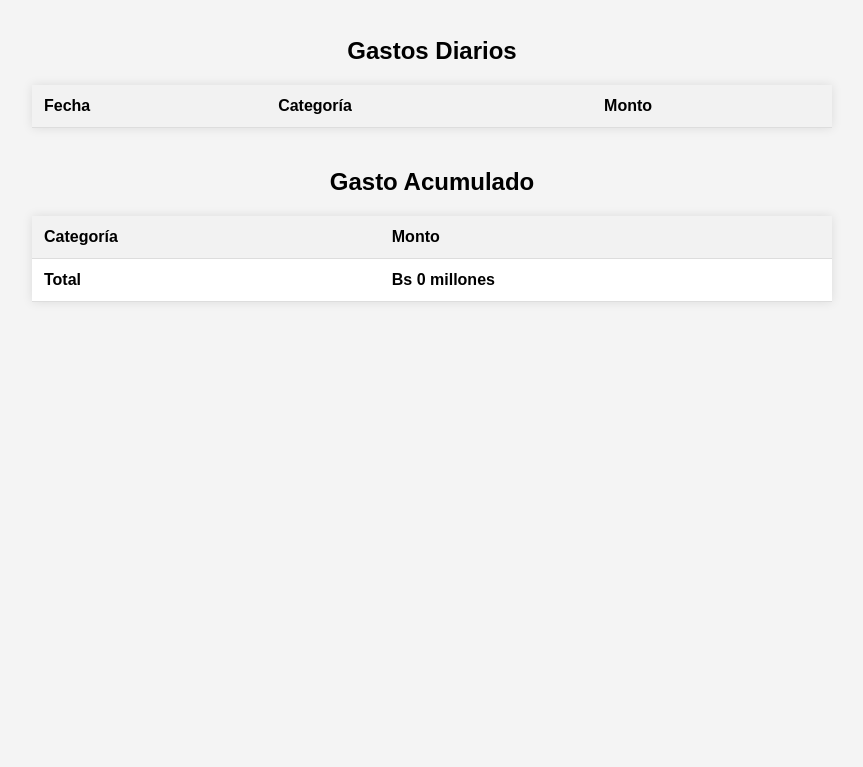
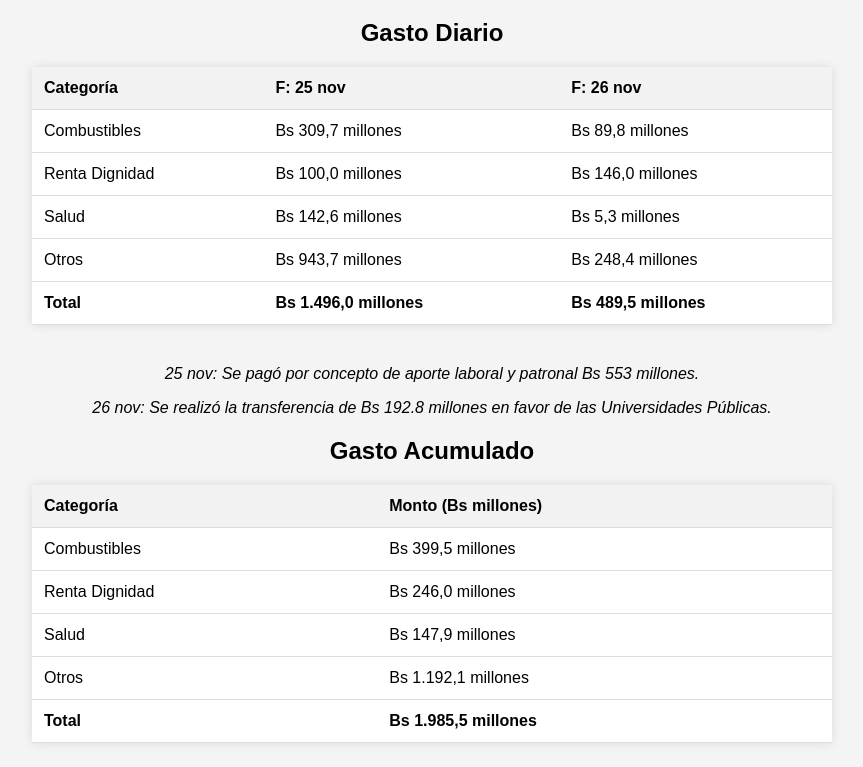
Before and after one commit to HMA-maker/PagosDiariosBolivia, a plain HTML site: page index.html in a window 1280 px wide. Shown: the part 101-868 px from the top of the page, without its empty margins (208-1071 px from the left). Before the commit the page ends 800 px from the top, so only its background shows below. Drawn offline with Linux system fonts and the light colour scheme.

Commit message:
Refactor daily expense table and update styles

```diff
--- a/index.html
+++ b/index.html
@@ -11,17 +11,13 @@
             padding: 20px;
             background-color: #f4f4f4;
         }
-        h1 {
+        h1, h2 {
             text-align: center;
-        }
-        h2 {
-            text-align: center;
-            margin-top: 40px;
         }
         table {
             width: 100%;
             max-width: 800px;
-            margin: 0 auto 20px auto;
+            margin: 0 auto 40px auto;
             border-collapse: collapse;
             background-color: #fff;
             box-shadow: 0 0 10px rgba(0, 0, 0, 0.1);
@@ -47,30 +43,32 @@
 <body>
     <h1>Contador de Pagos Públicos</h1>
 
-    <h2>Gastos Diarios</h2>
-    <table id="tabla-diarios">
+    <h2>Gasto Diario</h2>
+    <table id="tabla-diario">
         <thead>
             <tr>
-                <th>Fecha</th>
                 <th>Categoría</th>
-                <th>Monto</th>
+                <!-- Columnas de fechas se agregarán dinámicamente -->
             </tr>
         </thead>
         <tbody>
-            <!-- Filas se agregarán dinámicamente -->
+            <!-- Filas de categorías se agregarán dinámicamente -->
         </tbody>
         <tfoot>
-            <!-- Totales por día se agregarán aquí si es necesario -->
+            <tr class="total">
+                <td>Total</td>
+                <!-- Totales por fecha se agregarán dinámicamente -->
+            </tr>
         </tfoot>
     </table>
-    <div id="notas-diarias"></div>
+    <div id="notas-diario"></div>
 
     <h2>Gasto Acumulado</h2>
     <table id="tabla-acumulado">
         <thead>
             <tr>
                 <th>Categoría</th>
-                <th>Monto</th>
+                <th>Monto (Bs millones)</th>
             </tr>
         </thead>
         <tbody>
@@ -79,11 +77,10 @@
         <tfoot>
             <tr class="total">
                 <td>Total</td>
-                <td id="monto-total-acumulado">Bs 0 millones</td>
+                <td id="total-acumulado">Bs 0 millones</td>
             </tr>
         </tfoot>
     </table>
-    <p id="fecha-acumulado" style="text-align: center; margin-top: 20px;"></p>
 
     <script>
         // Función para animar el incremento de un número
@@ -97,92 +94,121 @@
                     valorActual = valorFinal;
                     clearInterval(intervalo);
                 }
-                elemento.textContent = `Bs ${valorActual.toFixed(1).replace('.', ',')} millones`;
+                elemento.textContent = formatMonto(valorActual);
             }, 10);
         }
 
-        // Función para extraer el número del string (ej: "Bs 309,7 millones" -> 309.7)
-        function extraerNumero(texto) {
-            return parseFloat(texto.replace(/Bs /, '').replace(/ millones/, '').replace('.', '').replace(',', '.'));
+        // Función para formatear el monto en estilo boliviano (1.496,0)
+        function formatMonto(numero) {
+            const fixed = numero.toFixed(1);
+            const parts = fixed.split('.');
+            parts[0] = parts[0].replace(/\B(?=(\d{3})+(?!\d))/g, '.');
+            return `Bs ${parts.join(',')} millones`;
+        }
+
+        // Función para formatear fecha (2025-11-25 -> 25 nov)
+        function formatFecha(fechaStr) {
+            const meses = ['ene', 'feb', 'mar', 'abr', 'may', 'jun', 'jul', 'ago', 'sep', 'oct', 'nov', 'dic'];
+            const parts = fechaStr.split('-');
+            const dia = parseInt(parts[2], 10);
+            const mes = meses[parseInt(parts[1], 10) - 1];
+            return `${dia} ${mes}`;
         }
 
         // Cargar el archivo JSON
         fetch('data.json')
             .then(response => response.json())
             .then(data => {
-                const tablaDiariosBody = document.querySelector('#tabla-diarios tbody');
-                const notasDiarias = document.getElementById('notas-diarias');
-                const tablaAcumuladoBody = document.querySelector('#tabla-acumulado tbody');
-                const montoTotalAcumuladoElemento = document.getElementById('monto-total-acumulado');
-                const fechaAcumuladoElemento = document.getElementById('fecha-acumulado');
+                // Procesar Gasto Diario
+                const diario = data.diario;
+                const fechas = Object.keys(diario).sort();
+                const categorias = Object.keys(diario[fechas[0]].pagos);
 
-                // Mostrar gastos diarios
-                data.datos_diarios.forEach(dia => {
-                    const fecha = dia.fecha;
-                    const pagos = dia.pagos;
-                    const totalDiarioNumerico = extraerNumero(dia.monto_total);
-                    const nota = dia.nota || '';
+                const tablaDiarioHead = document.querySelector('#tabla-diario thead tr');
+                const tablaDiarioBody = document.querySelector('#tabla-diario tbody');
+                const tablaDiarioFoot = document.querySelector('#tabla-diario tfoot tr');
+                const notasDiario = document.getElementById('notas-diario');
 
-                    // Agregar fila para total diario
-                    const filaTotal = document.createElement('tr');
-                    filaTotal.classList.add('total');
-                    filaTotal.innerHTML = `
-                        <td>${fecha} - Total</td>
-                        <td></td>
-                        <td id="total-${fecha.replace(/ /g, '-')}">Bs 0 millones</td>
-                    `;
-                    tablaDiariosBody.appendChild(filaTotal);
-                    const totalElemento = document.getElementById(`total-${fecha.replace(/ /g, '-')}`);
-                    animarContador(totalElemento, totalDiarioNumerico);
+                // Agregar columnas de fechas
+                fechas.forEach(fecha => {
+                    const th = document.createElement('th');
+                    th.textContent = `F: ${formatFecha(fecha)}`;
+                    tablaDiarioHead.appendChild(th);
+                });
 
-                    // Agregar filas para cada categoría
-                    Object.keys(pagos).forEach(categoria => {
-                        const montoTexto = pagos[categoria];
-                        const montoNumerico = extraerNumero(montoTexto);
-                        const fila = document.createElement('tr');
-                        fila.innerHTML = `
-                            <td>${fecha}</td>
-                            <td>${categoria}</td>
-                            <td id="${categoria.toLowerCase().replace(/ /g, '-')}-${fecha.replace(/ /g, '-')}">Bs 0 millones</td>
-                        `;
-                        tablaDiariosBody.appendChild(fila);
+                // Agregar filas de categorías
+                categorias.forEach(cat => {
+                    const tr = document.createElement('tr');
+                    const tdCat = document.createElement('td');
+                    tdCat.textContent = cat;
+                    tr.appendChild(tdCat);
 
-                        // Animar monto
-                        const montoElemento = document.getElementById(`${categoria.toLowerCase().replace(/ /g, '-')}-${fecha.replace(/ /g, '-')}`);
-                        animarContador(montoElemento, montoNumerico);
+                    fechas.forEach(fecha => {
+                        const td = document.createElement('td');
+                        td.id = `${cat.toLowerCase().replace(' ', '-')}-${fecha}`;
+                        td.textContent = formatMonto(0);
+                        tr.appendChild(td);
                     });
 
-                    // Agregar nota
-                    if (nota) {
-                        const pNota = document.createElement('p');
-                        pNota.classList.add('nota');
-                        pNota.textContent = `${fecha}: ${nota}`;
-                        notasDiarias.appendChild(pNota);
-                    }
+                    tablaDiarioBody.appendChild(tr);
                 });
 
-                // Mostrar gasto acumulado
-                const acumulado = data.gasto_acumulado;
-                fechaAcumuladoElemento.textContent = `Acumulado hasta ${acumulado.fecha}`;
-                const totalAcumuladoNumerico = extraerNumero(acumulado.monto_total);
-
-                Object.keys(acumulado.pagos).forEach(categoria => {
-                    const montoTexto = acumulado.pagos[categoria];
-                    const montoNumerico = extraerNumero(montoTexto);
-                    const fila = document.createElement('tr');
-                    fila.innerHTML = `
-                        <td>${categoria}</td>
-                        <td id="acum-${categoria.toLowerCase().replace(/ /g, '-')}">Bs 0 millones</td>
-                    `;
-                    tablaAcumuladoBody.appendChild(fila);
-
-                    // Animar monto
-                    const montoElemento = document.getElementById(`acum-${categoria.toLowerCase().replace(/ /g, '-')}`);
-                    animarContador(montoElemento, montoNumerico);
+                // Agregar totales por fecha
+                fechas.forEach(fecha => {
+                    const td = document.createElement('td');
+                    td.id = `total-${fecha}`;
+                    td.textContent = formatMonto(0);
+                    tablaDiarioFoot.appendChild(td);
                 });
 
-                // Animar total acumulado
-                animarContador(montoTotalAcumuladoElemento, totalAcumuladoNumerico);
+                // Animar los valores diarios
+                fechas.forEach(fecha => {
+                    categorias.forEach(cat => {
+                        const elemento = document.getElementById(`${cat.toLowerCase().replace(' ', '-')}-${fecha}`);
+                        const valor = diario[fecha].pagos[cat];
+                        animarContador(elemento, valor);
+                    });
+                    const totalElemento = document.getElementById(`total-${fecha}`);
+                    const totalValor = diario[fecha].total;
+                    animarContador(totalElemento, totalValor);
+                });
+
+                // Agregar notas diarias
+                fechas.forEach(fecha => {
+                    const p = document.createElement('p');
+                    p.className = 'nota';
+                    p.textContent = `${formatFecha(fecha)}: ${diario[fecha].nota}`;
+                    notasDiario.appendChild(p);
+                });
+
+                // Procesar Gasto Acumulado
+                const acumulado = data.acumulado;
+                const fechaAcum = Object.keys(acumulado)[0]; // Asumimos la última
+                const pagosAcum = acumulado[fechaAcum].pagos;
+                const totalAcum = acumulado[fechaAcum].total;
+                const tablaAcumBody = document.querySelector('#tabla-acumulado tbody');
+                const totalAcumElemento = document.getElementById('total-acumulado');
+
+                // Agregar filas de categorías acumuladas
+                categorias.forEach(cat => {
+                    const tr = document.createElement('tr');
+                    const tdCat = document.createElement('td');
+                    tdCat.textContent = cat;
+                    const tdMonto = document.createElement('td');
+                    tdMonto.id = `acum-${cat.toLowerCase().replace(' ', '-')}`;
+                    tdMonto.textContent = formatMonto(0);
+                    tr.appendChild(tdCat);
+                    tr.appendChild(tdMonto);
+                    tablaAcumBody.appendChild(tr);
+                });
+
+                // Animar valores acumulados
+                categorias.forEach(cat => {
+                    const elemento = document.getElementById(`acum-${cat.toLowerCase().replace(' ', '-')}`);
+                    const valor = pagosAcum[cat];
+                    animarContador(elemento, valor);
+                });
+                animarContador(totalAcumElemento, totalAcum);
             })
             .catch(error => console.error('Error al cargar data.json:', error));
     </script>
```
